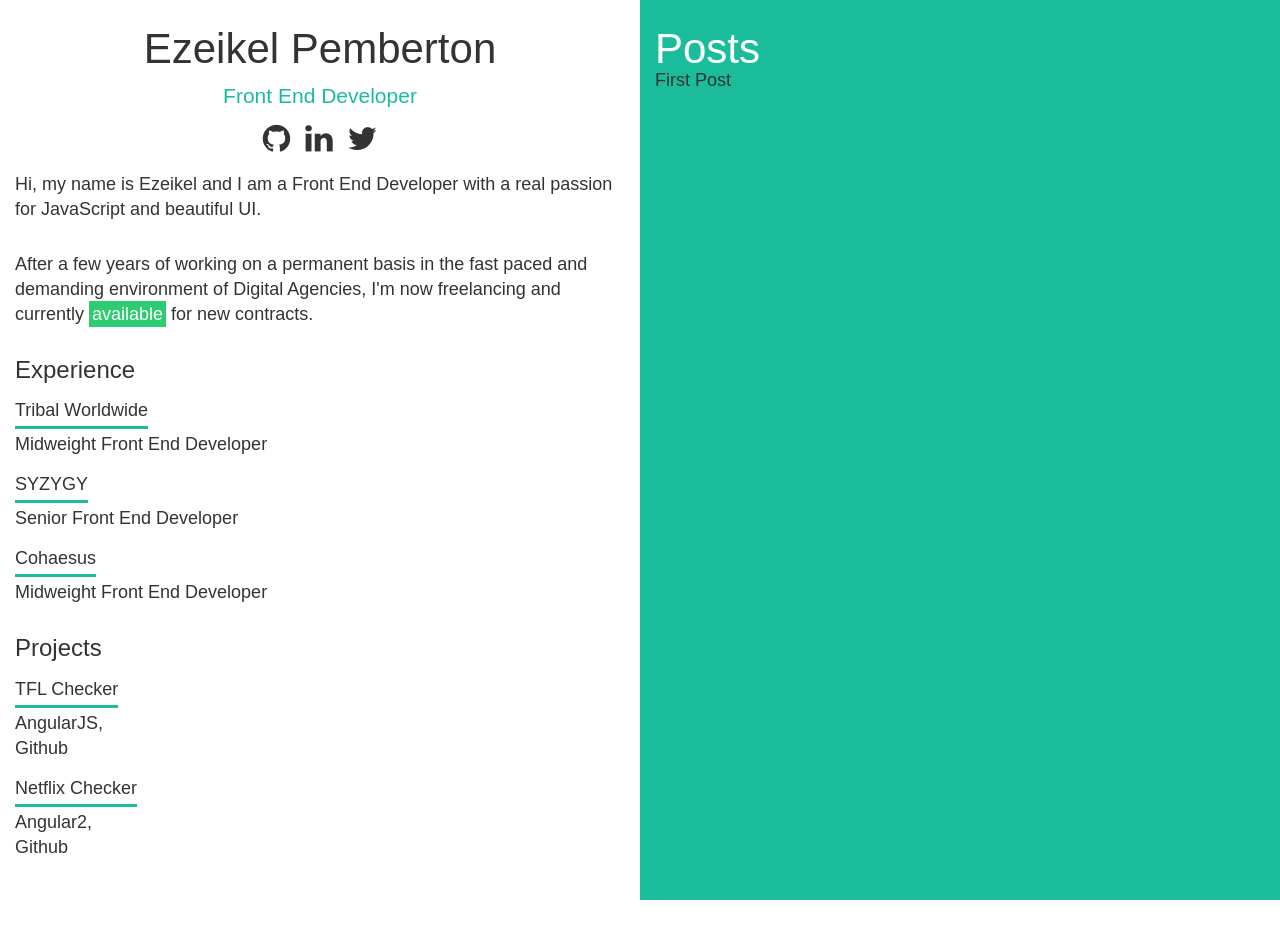
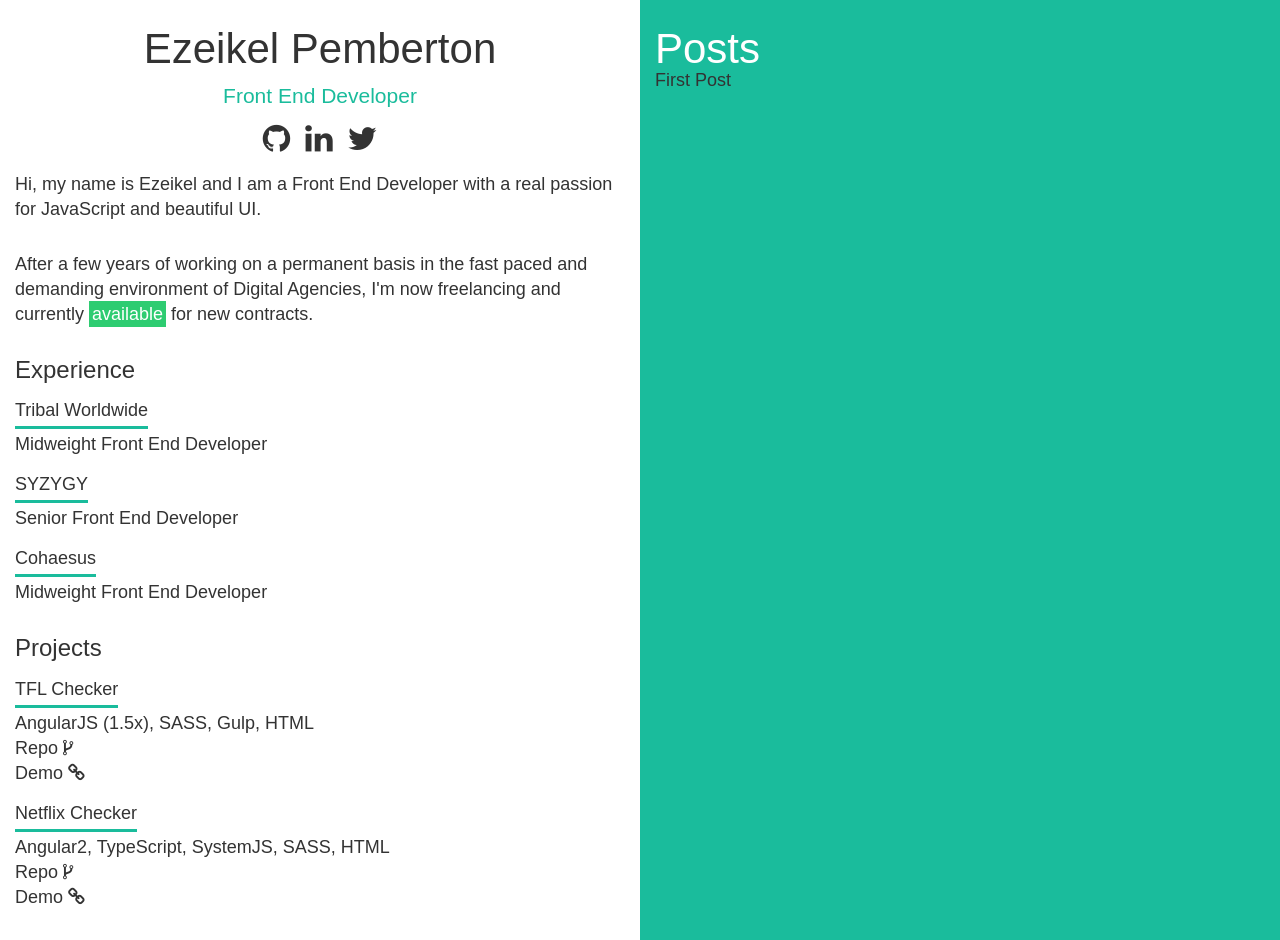
Before and after one commit to ezeikel/ezeikel-personal-blog-web, a Jekyll site: the page built from index.html, in a window 1280 px wide. Built offline with Jekyll 4.4.1, drawn with Linux system fonts in a browser that asks for light colours; nearby versions of some CDN libraries; before the commit the page ends 900 px from its top, so only the background shows below that.

Commit message:
Added links for repo and demo for projects.

```diff
--- a/_layouts/home.html
+++ b/_layouts/home.html
@@ -44,15 +44,17 @@
               <li class="project">
                 <ul class="project__info">
                   <li class="project__name">TFL Checker</li>
-                  <li class="project__tech">AngularJS,</li>
-                  <li class="project__github-link">Github</li>
+                  <li class="project__tech">AngularJS (1.5x), SASS, Gulp, HTML</li>
+                  <li class="project__github-link"><a href="https://github.com/ezeikel/tfl-checker-web">Repo <i class="fa fa-code-fork" aria-hidden="true"></i></a></li>
+                  <li class="project__demo-link"><a href="https://ezeikel.github.io/tfl-checker-web/#/">Demo <i class="fa fa-link" aria-hidden="true"></i></a></li>
                 </ul>
               </li>
               <li class="project">
                 <ul class="project__info">
                   <li class="project__name">Netflix Checker</li>
-                  <li class="project__tech">Angular2,</li>
-                  <li class="project__github-link">Github</li>
+                  <li class="project__tech">Angular2, TypeScript, SystemJS, SASS, HTML </li>
+                  <li class="project__github-link"><a href="https://github.com/ezeikel/netflix-checker-web">Repo <i class="fa fa-code-fork" aria-hidden="true"></i></a></li>
+                  <li class="project__demo-link"><a href="https://ezeikel.github.io/tfl-checker-web/#/">Demo <i class="fa fa-link" aria-hidden="true"></i></a></li>
                 </ul>
               </li>
             </ul>
```
